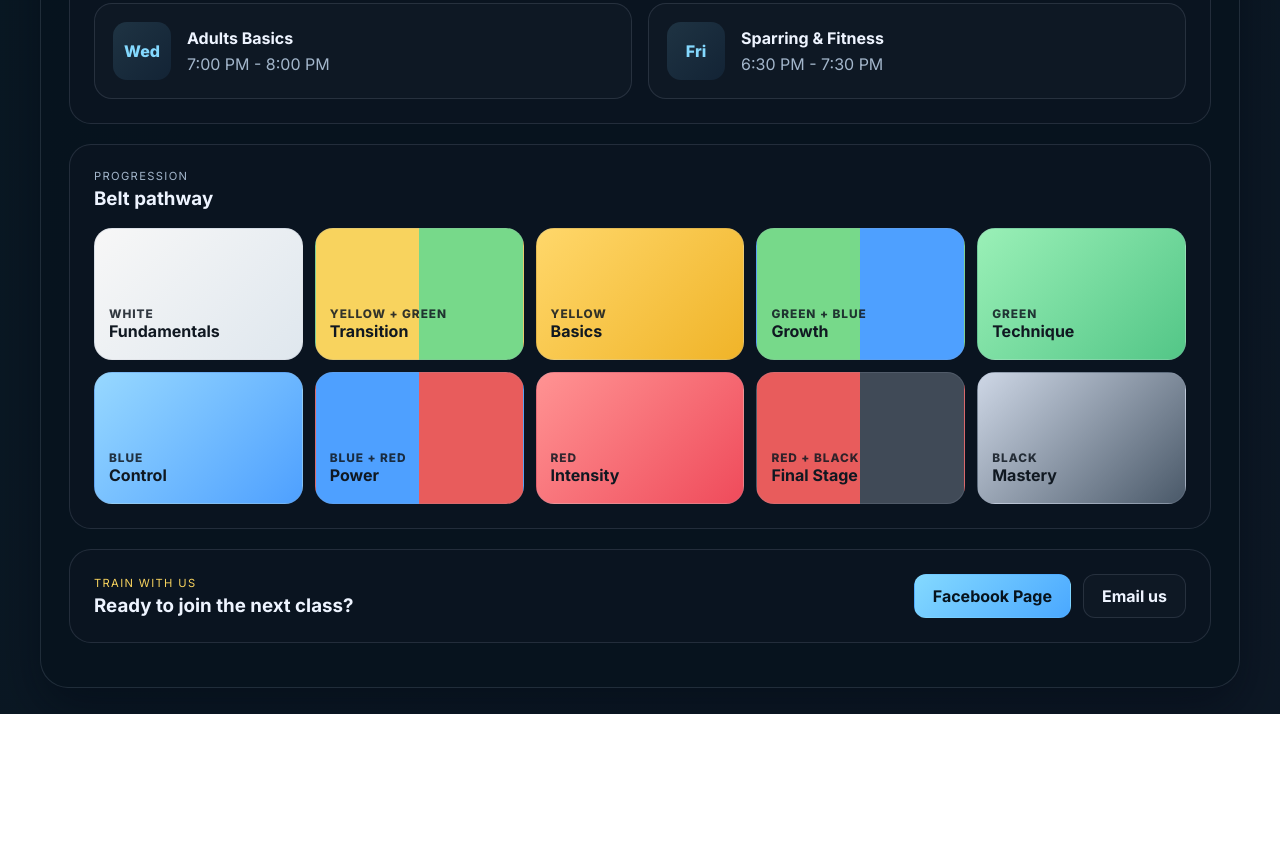
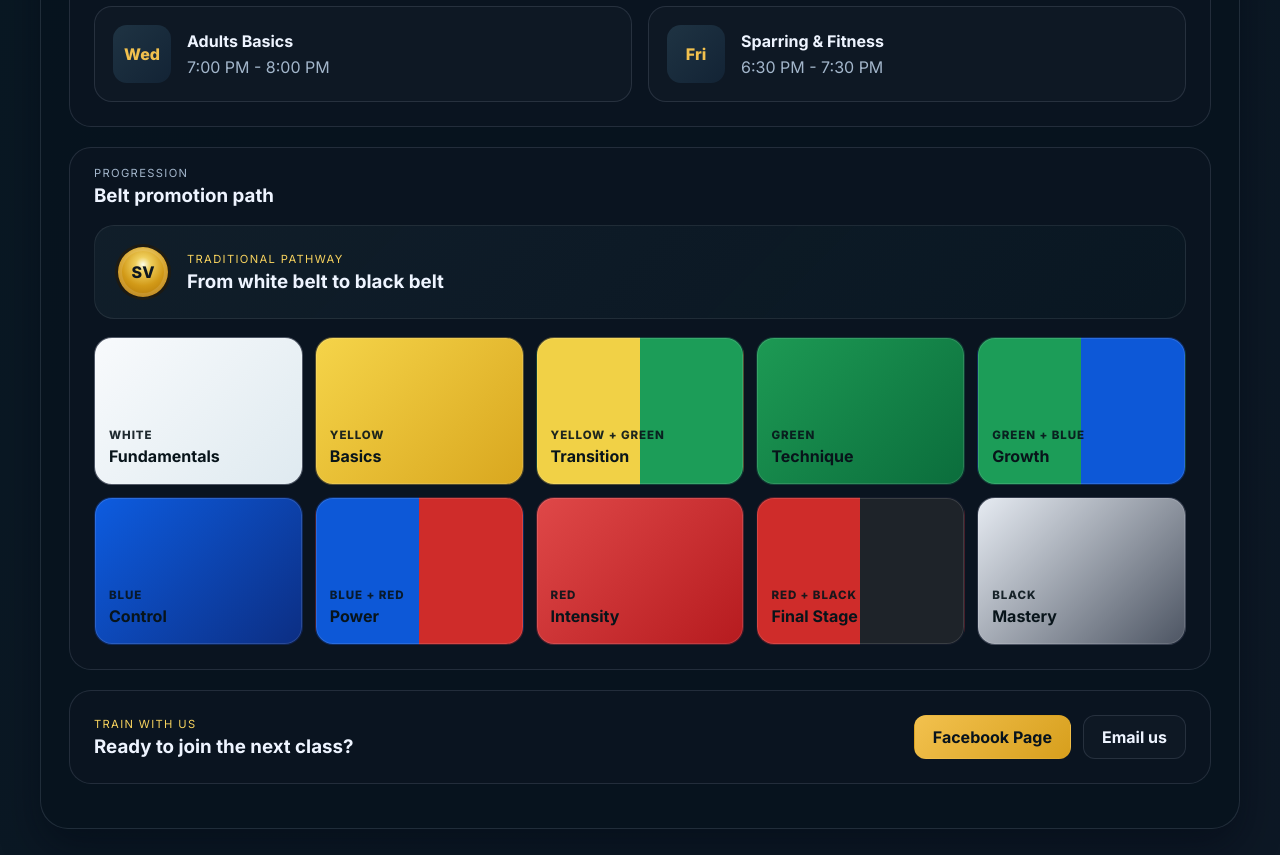
Before and after one commit to unitebikram-rgb/Bikram-portfolio, a plain HTML site: page shree-visnu-dojang/index.html in a window 1280 px wide. Shown: the part 1051-1906 px from the top of the page. Before the commit the page ends 1765 px from the top, so only its background shows below. Drawn offline with Linux system fonts and the light colour scheme.

Commit message:
Update Taekwondo dojang branding and belt progression
Co-authored-by: Copilot <223556219+Copilot@users.noreply.github.com>

```diff
--- a/shree-visnu-dojang/index.html
+++ b/shree-visnu-dojang/index.html
@@ -20,7 +20,9 @@
     <div class="page-shell">
       <header class="topbar">
         <div class="brand-wrap">
-          <div class="brand-mark">SV</div>
+          <div class="brand-mark" aria-label="Shree Visnu Taekwondo crest">
+            <span class="crest-center">SV</span>
+          </div>
           <div>
             <p class="eyebrow">Martial Arts Club</p>
             <h1>Shree Visnu Taekwondo Dojang</h1>
@@ -141,20 +143,30 @@
           </div>
         </section>
 
-        <section id="belt" class="panel-section">
+        <section id="belt" class="panel-section belt-section">
           <div class="section-head">
             <div>
               <p class="eyebrow">Progression</p>
-              <h3>Belt pathway</h3>
+              <h3>Belt promotion path</h3>
+            </div>
+          </div>
+
+          <div class="belt-banner">
+            <div class="crest-badge" aria-hidden="true">
+              <span>SV</span>
+            </div>
+            <div>
+              <p class="eyebrow accent">Traditional pathway</p>
+              <h3>From white belt to black belt</h3>
             </div>
           </div>
 
           <div class="belt-grid">
             <div class="belt-card white"><span>White</span><strong>Fundamentals</strong></div>
+            <div class="belt-card yellow"><span>Yellow</span><strong>Basics</strong></div>
             <div class="belt-card half-yellow-green"><span>Yellow + Green</span><strong>Transition</strong></div>
-            <div class="belt-card yellow"><span>Yellow</span><strong>Basics</strong></div>
+            <div class="belt-card green"><span>Green</span><strong>Technique</strong></div>
             <div class="belt-card half-green-blue"><span>Green + Blue</span><strong>Growth</strong></div>
-            <div class="belt-card green"><span>Green</span><strong>Technique</strong></div>
             <div class="belt-card blue"><span>Blue</span><strong>Control</strong></div>
             <div class="belt-card half-blue-red"><span>Blue + Red</span><strong>Power</strong></div>
             <div class="belt-card red"><span>Red</span><strong>Intensity</strong></div>
--- a/shree-visnu-dojang/styles.css
+++ b/shree-visnu-dojang/styles.css
@@ -6,11 +6,20 @@
   --line: rgba(148, 163, 184, 0.18);
   --text: #eef4ff;
   --muted: #a3b6cb;
-  --primary: #84d9ff;
-  --primary-strong: #4aa8ff;
+  --primary: #f2c14e;
+  --primary-strong: #d79f1d;
+  --navy: #0b1f2d;
+  --navy-deep: #07151d;
+  --red: #d53b3b;
+  --red-deep: #8f1d20;
   --gold: #f8d35e;
-  --highlight: #f59e0b;
-  --shadow: 0 20px 48px rgba(3, 7, 18, 0.45);
+  --gold-deep: #d59b1a;
+  --green: #1a8f4a;
+  --green-deep: #0d5a2e;
+  --blue: #0b4db7;
+  --blue-deep: #0a2f73;
+  --black: #1a1d22;
+  --shadow: 0 18px 42px rgba(3, 7, 18, 0.45);
 }
 
 * { box-sizing: border-box; }
@@ -58,14 +67,40 @@ body {
 }
 
 .brand-mark {
+  position: relative;
   display: grid;
   place-items: center;
-  width: 52px;
-  height: 52px;
-  border-radius: 16px;
-  background: linear-gradient(135deg, var(--gold), var(--highlight));
+  width: 60px;
+  height: 60px;
+  border-radius: 50%;
+  background: radial-gradient(circle at 50% 35%, #fefee9 0%, #f9da73 18%, #dca72a 52%, #ac7d0f 100%);
+  border: 3px solid rgba(13, 20, 28, 0.92);
+  box-shadow: inset 0 0 0 4px rgba(255,255,255,0.18), 0 10px 20px rgba(216, 168, 42, 0.2);
   color: #101821;
-  font-weight: 800;
+  font-weight: 900;
+  overflow: hidden;
+}
+
+.brand-mark::before,
+.brand-mark::after {
+  content: "";
+  position: absolute;
+  inset: 6px;
+  border: 2px solid rgba(12, 28, 40, 0.9);
+  border-radius: 50%;
+}
+
+.brand-mark::after {
+  inset: 13px;
+  border-width: 1px;
+  box-shadow: inset 0 0 0 2px rgba(255,255,255,0.2);
+}
+
+.crest-center {
+  position: relative;
+  z-index: 1;
+  font-size: 0.82rem;
+  letter-spacing: 0.1em;
 }
 
 .eyebrow {
@@ -321,6 +356,34 @@ main {
   color: var(--muted);
 }
 
+.belt-section {
+  padding-top: 18px;
+}
+
+.belt-banner {
+  display: flex;
+  align-items: center;
+  gap: 16px;
+  padding: 18px 20px;
+  margin-bottom: 18px;
+  border: 1px solid rgba(255, 255, 255, 0.08);
+  border-radius: 20px;
+  background: linear-gradient(135deg, rgba(17, 31, 43, 0.9), rgba(10, 24, 35, 0.82));
+}
+
+.crest-badge {
+  display: grid;
+  place-items: center;
+  width: 56px;
+  height: 56px;
+  border-radius: 50%;
+  background: radial-gradient(circle at 50% 35%, #fefee9 0%, #efcf5d 18%, #d29a18 52%, #a86a00 100%);
+  border: 3px solid rgba(12, 15, 19, 0.9);
+  box-shadow: inset 0 0 0 4px rgba(255,255,255,0.12);
+  color: #0e1720;
+  font-weight: 900;
+}
+
 .belt-grid {
   display: grid;
   grid-template-columns: repeat(5, minmax(0, 1fr));
@@ -330,43 +393,50 @@ main {
 .belt-card {
   display: flex;
   flex-direction: column;
-  justify-content: end;
-  min-height: 132px;
+  justify-content: flex-end;
+  min-height: 148px;
   padding: 18px 14px;
   border-radius: 18px;
-  border: 1px solid var(--line);
-  color: #101821;
+  border: 1px solid rgba(15, 23, 42, 0.7);
+  box-shadow: inset 0 0 0 1px rgba(255,255,255,0.12);
+  color: #08141a;
   font-weight: 800;
 }
 
+.belt-card strong {
+  display: block;
+  margin-top: 4px;
+  font-size: 1rem;
+}
+
 .belt-card span {
-  opacity: 0.85;
-  font-size: 0.74rem;
+  opacity: 0.9;
+  font-size: 0.72rem;
   letter-spacing: 0.08em;
   text-transform: uppercase;
 }
 
-.belt-card.white { background: linear-gradient(135deg, #f7f7f7, #dfe7ee); }
-.belt-card.yellow { background: linear-gradient(135deg, #ffd76a, #f0b429); }
-.belt-card.green { background: linear-gradient(135deg, #9af0b7, #53c687); }
-.belt-card.blue { background: linear-gradient(135deg, #97d8ff, #4ea0ff); }
-.belt-card.red { background: linear-gradient(135deg, #ff9393, #ef4b5b); }
-.belt-card.black { background: linear-gradient(135deg, #ced7e6, #4a5969); }
+.belt-card.white { background: linear-gradient(135deg, #f8fafc, #dfeaf0); }
+.belt-card.yellow { background: linear-gradient(135deg, #f5d449, #d9a71f); }
+.belt-card.green { background: linear-gradient(135deg, #1d9a54, #0b6d3c); }
+.belt-card.blue { background: linear-gradient(135deg, #0d5ce0, #0c2e83); }
+.belt-card.red { background: linear-gradient(135deg, #df4848, #b61b1f); }
+.belt-card.black { background: linear-gradient(135deg, #e6ebf2, #4d5563); }
 
 .belt-card.half-yellow-green {
-  background: linear-gradient(90deg, #f8d35e 50%, #77d98a 50%);
+  background: linear-gradient(90deg, #f1d146 50%, #1c9d58 50%);
 }
 
 .belt-card.half-green-blue {
-  background: linear-gradient(90deg, #77d98a 50%, #4ea0ff 50%);
+  background: linear-gradient(90deg, #1c9d58 50%, #0d58d7 50%);
 }
 
 .belt-card.half-blue-red {
-  background: linear-gradient(90deg, #4ea0ff 50%, #e85c5c 50%);
+  background: linear-gradient(90deg, #0d58d7 50%, #cf2c2a 50%);
 }
 
 .belt-card.half-red-black {
-  background: linear-gradient(90deg, #e85c5c 50%, #404a57 50%);
+  background: linear-gradient(90deg, #cf2c2a 50%, #1e2329 50%);
 }
 
 .cta-banner {
```
